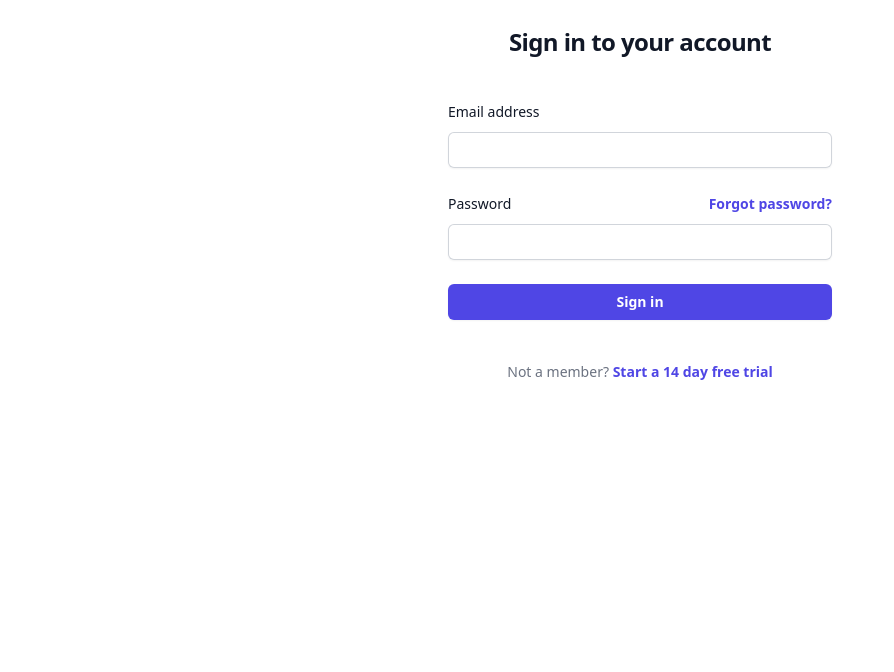
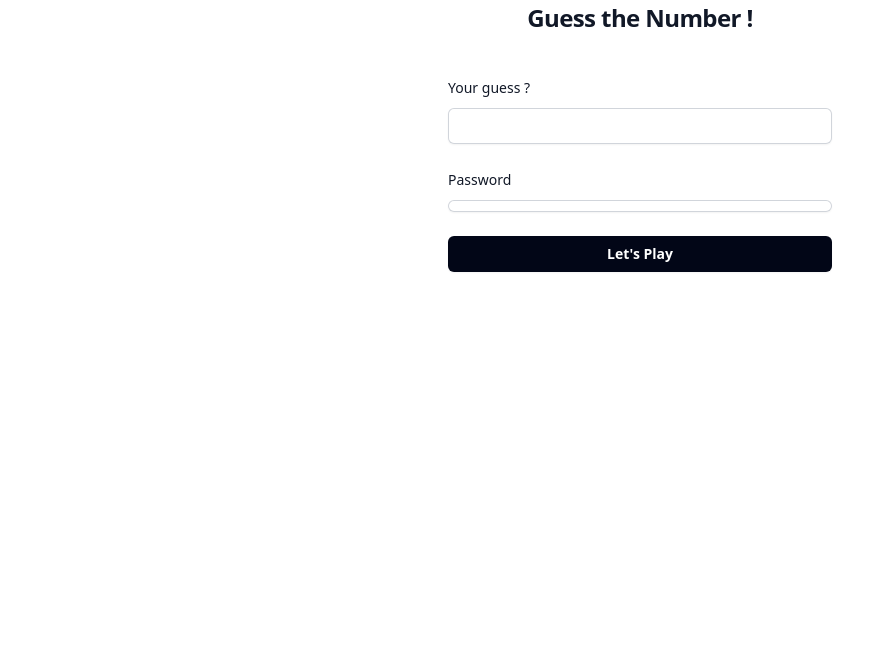
Before and after one commit to Bnoure/guess-game, a website built with Vite: page index.html in a window 1280 px wide. Shown: the part 128-800 px from the top of the page, without its empty margins (0-894 px from the left). Built offline with nearby package versions, Linux system fonts and the light colour scheme.

Commit message:
chore: Update index.html and main.js

```diff
--- a/index.html
+++ b/index.html
@@ -1,4 +1,4 @@
-<!doctype html>
+<!DOCTYPE html>
 <html lang="en">
   <head>
     <meta charset="UTF-8" />
@@ -8,7 +8,6 @@
   </head>
   <body>
     <div id="app">
-      <h1>Guess the Number !</h1>
       <div class="flex min-h-full flex-col justify-center px-6 py-12 lg:px-8">
         <div class="sm:mx-auto sm:w-full sm:max-w-sm">
           <img
@@ -16,28 +15,24 @@
             src="https://tailwindui.com/img/logos/mark.svg?color=indigo&shade=600"
             alt="Your Company"
           />
-          <h2
+          <h1
             class="mt-10 text-center text-2xl font-bold leading-9 tracking-tight text-gray-900"
           >
-            Sign in to your account
-          </h2>
+            Guess the Number !
+          </h1>
         </div>
 
-        <div class="mt-10 sm:mx-auto sm:w-full sm:max-w-sm">
-          <form class="space-y-6" action="#" method="POST">
+        <div class="mt-10 sm:mx-auto sm:w-full sm:max-w-sm space-y-6">
           <div>
             <label
               for="email"
               class="block text-sm font-medium leading-6 text-gray-900"
-                >Email address</label
-              >
+              >Your guess ?
+            </label>
             <div class="mt-2">
               <input
-                  id="email"
-                  name="email"
-                  type="email"
-                  autocomplete="email"
-                  required
+                id="guess"
+                name="guess"
                 class="block w-full rounded-md border-0 py-1.5 text-gray-900 shadow-sm ring-1 ring-inset ring-gray-300 placeholder:text-gray-400 focus:ring-2 focus:ring-inset focus:ring-indigo-600 sm:text-sm sm:leading-6"
               />
             </div>
@@ -50,44 +45,20 @@
                 class="block text-sm font-medium leading-6 text-gray-900"
                 >Password</label
               >
-                <div class="text-sm">
-                  <a
-                    href="#"
-                    class="font-semibold text-indigo-600 hover:text-indigo-500"
-                    >Forgot password?</a
-                  >
             </div>
-              </div>
-              <div class="mt-2">
-                <input
-                  id="password"
-                  name="password"
-                  type="password"
-                  autocomplete="current-password"
-                  required
-                  class="block w-full rounded-md border-0 py-1.5 text-gray-900 shadow-sm ring-1 ring-inset ring-gray-300 placeholder:text-gray-400 focus:ring-2 focus:ring-inset focus:ring-indigo-600 sm:text-sm sm:leading-6"
-                />
-              </div>
+            <div
+              class="mt-2 block w-full rounded-md border-0 py-1.5 text-gray-900 shadow-sm ring-1 ring-inset ring-gray-300 placeholder:text-gray-400 focus:ring-2 focus:ring-inset focus:ring-indigo-600 sm:text-sm sm:leading-6"
+            ></div>
           </div>
 
           <div>
             <button
-                type="submit"
-                class="flex w-full justify-center rounded-md bg-indigo-600 px-3 py-1.5 text-sm font-semibold leading-6 text-white shadow-sm hover:bg-indigo-500 focus-visible:outline focus-visible:outline-2 focus-visible:outline-offset-2 focus-visible:outline-indigo-600"
+              id="play"
+              class="flex w-full justify-center rounded-md bg-slate-950 px-3 py-1.5 text-sm font-semibold leading-6 text-white shadow-sm hover:bg-green-800 focus-visible:outline focus-visible:outline-2 focus-visible:outline-offset-2 focus-visible:outline-indigo-600"
             >
-                Sign in
+              Let's Play
             </button>
           </div>
-          </form>
-
-          <p class="mt-10 text-center text-sm text-gray-500">
-            Not a member?
-            <a
-              href="#"
-              class="font-semibold leading-6 text-indigo-600 hover:text-indigo-500"
-              >Start a 14 day free trial</a
-            >
-          </p>
         </div>
       </div>
     </div>
--- a/main.js
+++ b/main.js
@@ -1 +1,13 @@
 import "./style.css";
+
+
+const start = document.querySelector('.play');
+console.log(start);
+start.addEventListener('click', (e) => {
+
+    e.preventDefault();
+
+    console.log('clicked');
+
+
+})
```
Also changed, not shown: pnpm-lock.yaml. Lines whose indentation alone changed are shown as unchanged.
